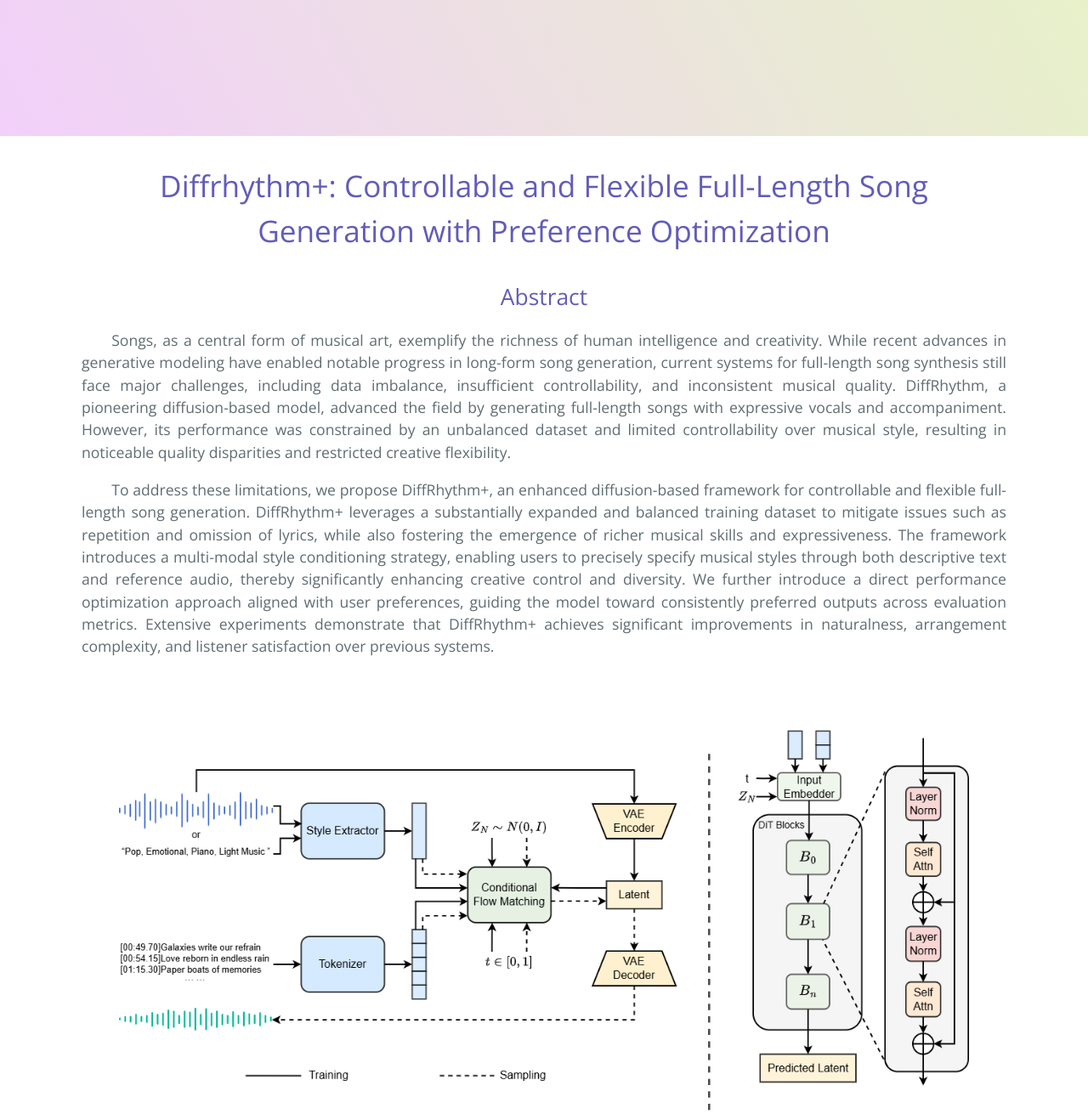
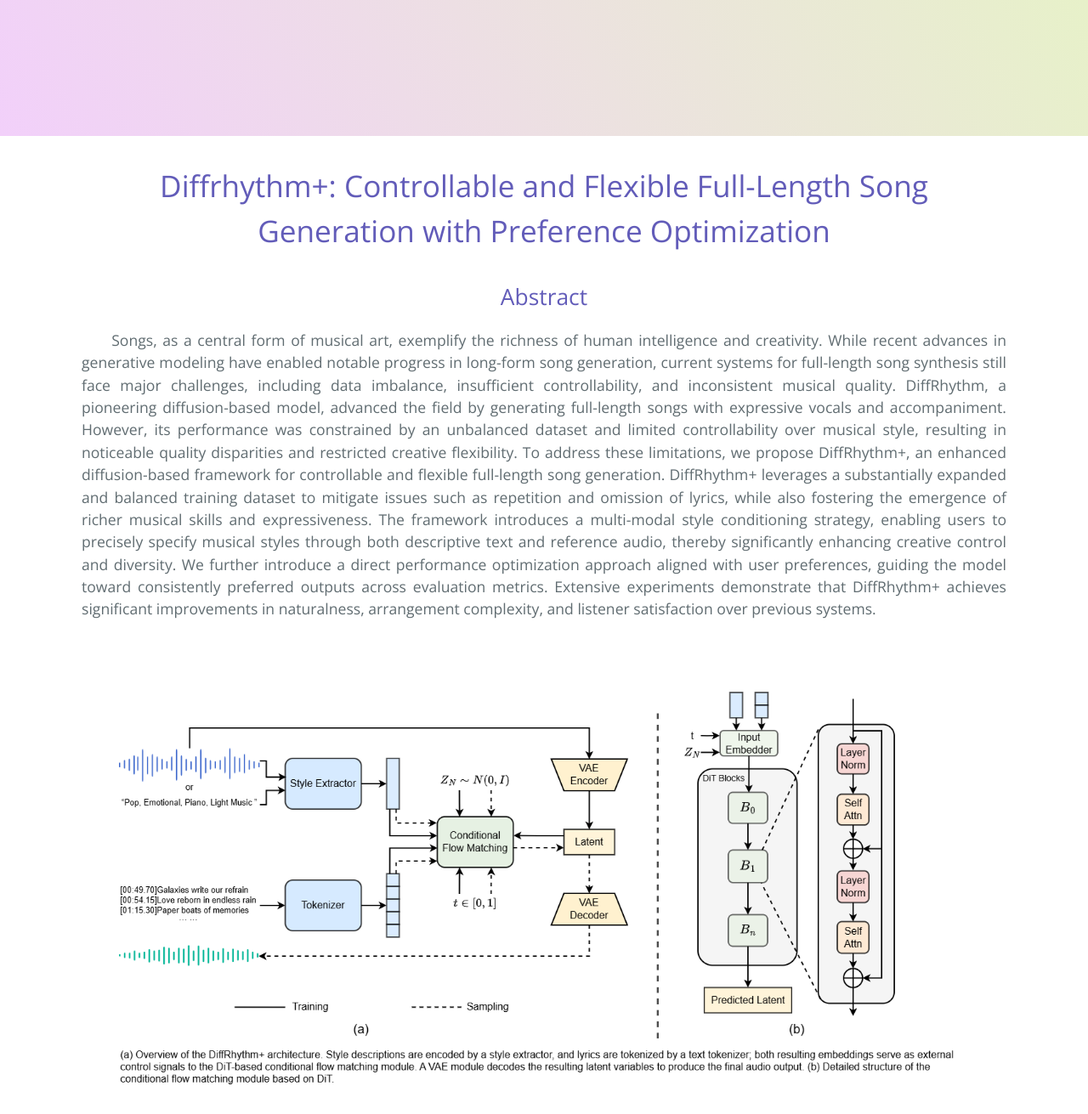
Before and after one commit to LongWaytoG0/DiffRhythmPlus, a plain HTML site: page index.html in a window 1280 px wide. Shown: the top 1311 px of the page at 85% size. Drawn offline with nearby package versions, Linux system fonts and the light colour scheme.

Commit message:
update abstract and model fig

```diff
--- a/index.html
+++ b/index.html
@@ -89,9 +89,7 @@
     <h2 id="abstract" style="text-align: center;">Abstract<a name="abstract"></a></h2>
 
     <p style="text-align: justify;text-indent: 2em;">
-      Songs, as a central form of musical art, exemplify the richness of human intelligence and creativity. While recent advances in generative modeling have enabled notable progress in long-form song generation, current systems for full-length song synthesis still face major challenges, including data imbalance, insufficient controllability, and inconsistent musical quality. DiffRhythm, a pioneering diffusion-based model, advanced the field by generating full-length songs with expressive vocals and accompaniment. However, its performance was constrained by an unbalanced dataset and limited controllability over musical style, resulting in noticeable quality disparities and restricted creative flexibility.<br>
-    </p>
-    <p style="text-align: justify;text-indent: 2em;">
+      Songs, as a central form of musical art, exemplify the richness of human intelligence and creativity. While recent advances in generative modeling have enabled notable progress in long-form song generation, current systems for full-length song synthesis still face major challenges, including data imbalance, insufficient controllability, and inconsistent musical quality. DiffRhythm, a pioneering diffusion-based model, advanced the field by generating full-length songs with expressive vocals and accompaniment. However, its performance was constrained by an unbalanced dataset and limited controllability over musical style, resulting in noticeable quality disparities and restricted creative flexibility.
       To address these limitations, we propose DiffRhythm+, an enhanced diffusion-based framework for controllable and flexible full-length song generation. DiffRhythm+ leverages a substantially expanded and balanced training dataset to mitigate issues such as repetition and omission of lyrics, while also fostering the emergence of richer musical skills and expressiveness. The framework introduces a multi-modal style conditioning strategy, enabling users to precisely specify musical styles through both descriptive text and reference audio, thereby significantly enhancing creative control and diversity. We further introduce a direct performance optimization approach aligned with user preferences, guiding the model toward consistently preferred outputs across evaluation metrics.
       Extensive experiments demonstrate that DiffRhythm+ achieves significant improvements in naturalness, arrangement complexity, and listener satisfaction over previous systems.
     </p>
@@ -134,7 +132,7 @@
       }
     </style>
     <figure>
-      <img src="raw/figs/diffrhythm_plus_demo_page_model_v2.png" alt="model" width="1000" height="800">
+      <img src="raw/figs/diffrhythm_plus_demo_page_model_v3.png" alt="model" width="1000" height="800">
       <!-- <figcaption>Figure : Architecture of DiffRhythm. </figcaption> -->
     </figure>
     <br><br>
```
Also changed, not shown: raw/figs/diffrhythm_plus_demo_page_model_v3.png (added).
